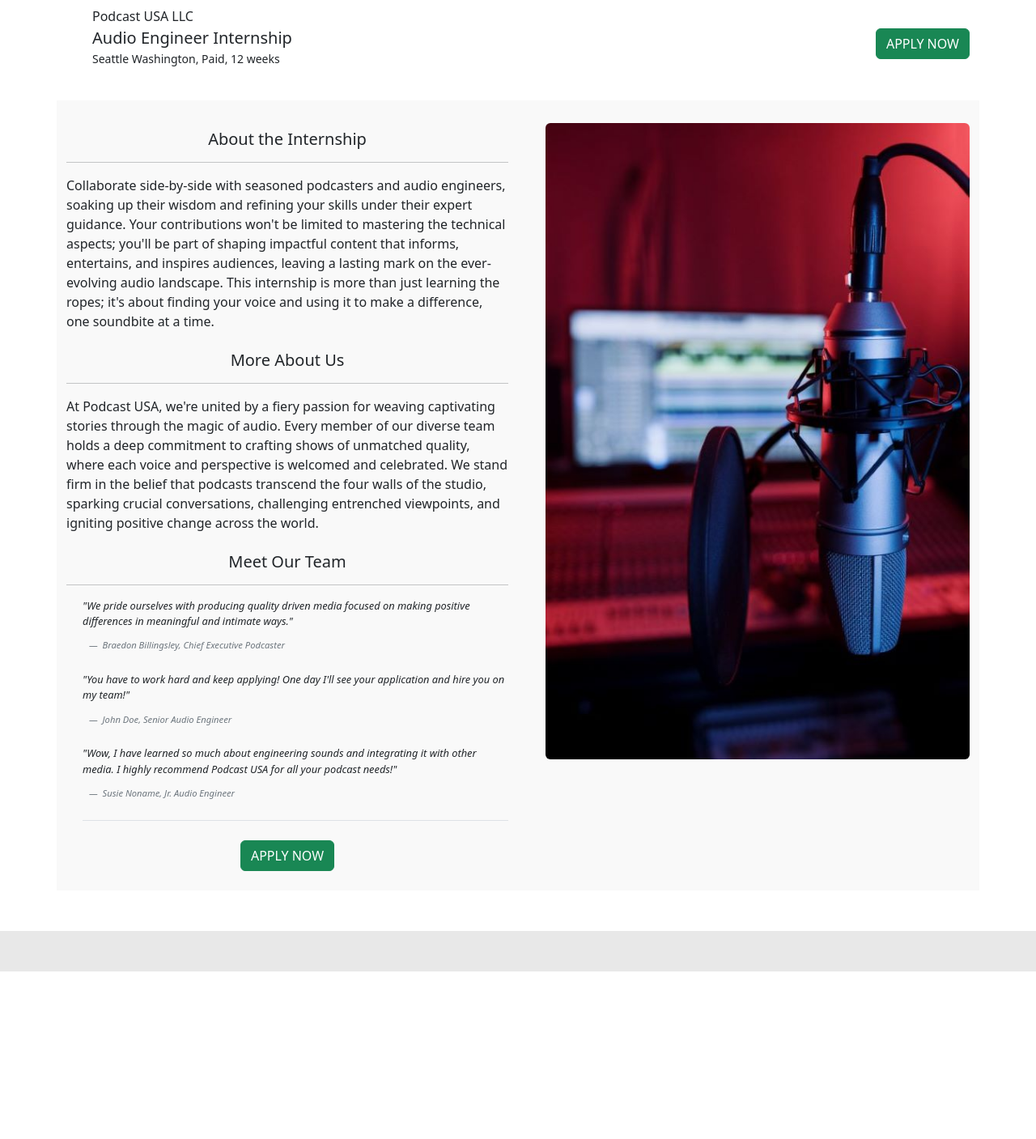
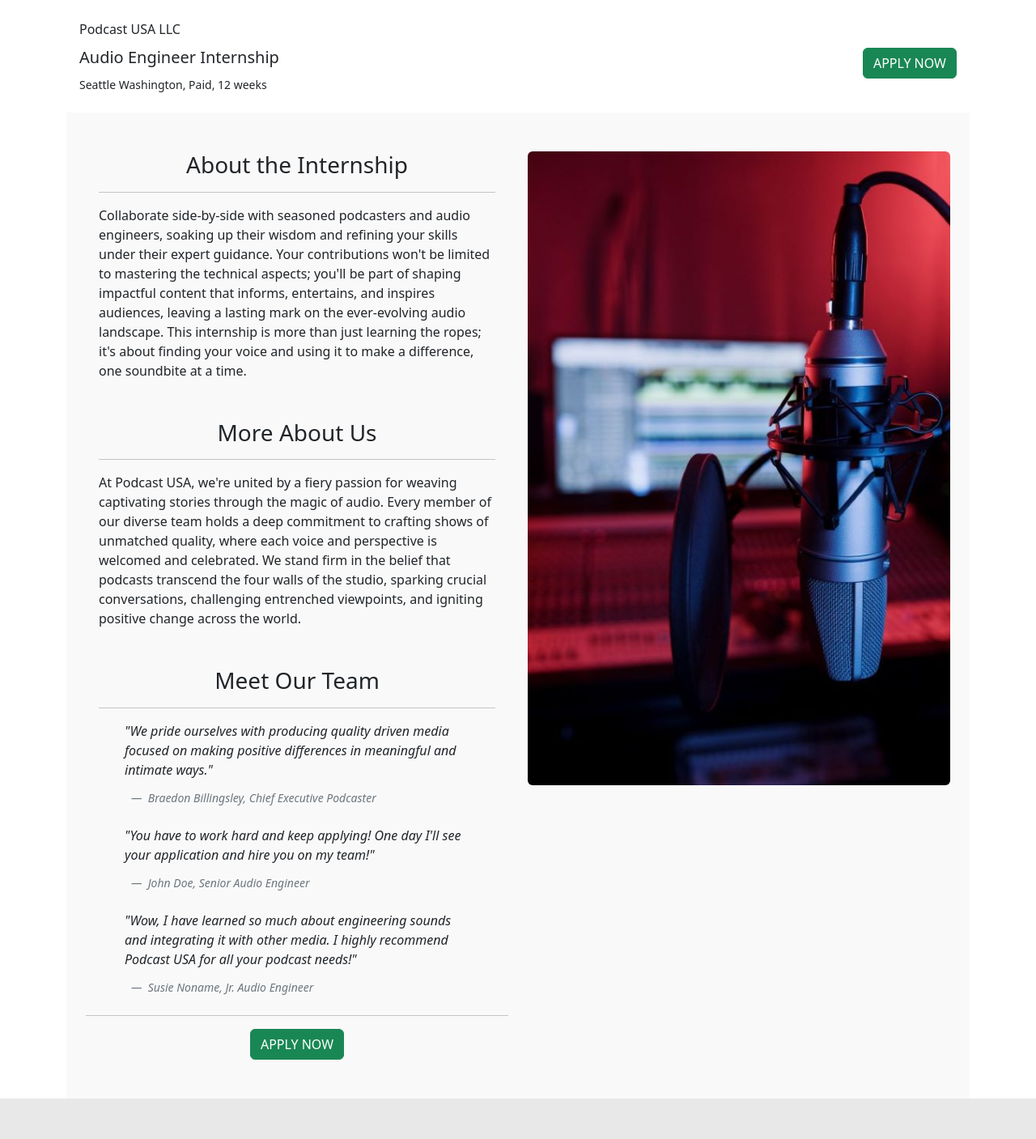
Before and after one commit to braedonbillingsley/application, a PHP site: page /views/home.html in a window 1280 px wide. Shown: the whole page at 81% size. Before the commit the page ends 1200 px from the top, so only its background shows below. Run offline with PHP 8.4, Linux system fonts and the light colour scheme.

Commit message:
Fixed styling and html for home page, added links and <hr> tags

```diff
--- a/styles/styles.css
+++ b/styles/styles.css
@@ -1,21 +1,14 @@
-header {
-    height: 100px;
+nav {
     background-color: #FFFFFF;
+}
+
+p {
+    font-size: 1rem;
 }
 
 .anchor {
     color: inherit;
     text-decoration: none;
-    list-style: none;
-}
-
-.indent {
-    margin-left: 20px;
-    margin-bottom: auto;
-    font-size: 0.8rem;
-    font-style: italic;
-    border-bottom: none;
-    border-top: none;
 }
 
 .copyright {
@@ -27,18 +20,7 @@ header {
     width: 100%;
 }
 
-.cover-image {
-    width: 524px;
-    float: right;
-}
-
-
-p {
-    font-size: 1rem;
-}
-
 .main {
     background-color: #F9F9F9;
     padding-top: 4px;
-    margin-bottom: 50px;
 }
--- a/views/home.html
+++ b/views/home.html
@@ -8,38 +8,35 @@
     <title>Podcast USA | Audio Engineer</title>
 </head>
 <body>
-<header class="w-100 mw-100 mb-4">
 <div class="container">
     <nav class="navbar">
-            <ul>
-                <li class="nav-item list-unstyled">
-                    <a href="https://bbillingsley.greenriverdev.com/328/application/" class="fs-6 mb-2 anchor">Podcast USA LLC</a>
+        <ul class="m-3 mb-0 p-0">
+            <li class="nav-item list-unstyled mb-2">
+                <a href="https://bbillingsley.greenriverdev.com/328/application/" class="fs-6 anchor">Podcast USA LLC</a>
+            </li>
+            <li class="nav-item list-unstyled mb-2">
+                <a href="https://bbillingsley.greenriverdev.com/328/application/" class="fs-5 anchor">Audio Engineer Internship</a>
             </li>
             <li class="nav-item list-unstyled">
-                    <a href="https://bbillingsley.greenriverdev.com/328/application/" class="fs-5 mb-2 anchor">Audio Engineer Internship</a>
-                </li>
-                <li class="nav-item list-unstyled">
-                    <p class="small mb-0">Seattle Washington, Paid, 12 weeks</p>
+                <p class="small">Seattle Washington, Paid, 12 weeks</p>
             </li>
         </ul>
-            <ul class="navbar-nav ms-auto">
-                <li class="nav-item">
+        <ul class="m-3 mb-0 p-0">
+            <li class="nav-item list-unstyled">
                 <a class="btn btn-success" href="info">
                     APPLY NOW
                 </a>
             </li>
         </ul>
     </nav>
-    </div>
-</header>
-<div class="container main">
+    <div class="main p-4">
         <div class="row mt-4">
-        <div class="col-md-6">
-            <div>
-                <h5 class="p-2 text-center">
+            <div class="col-lg-6 ">
+                <div class="m-3 mt-0">
+                    <h3 class="text-center fw-normal">
                         About the Internship
-                </h5>
-                <hr class="mt-1">
+                    </h3>
+                    <hr class="mt-3">
                     <p>
                         Collaborate side-by-side with seasoned podcasters and audio engineers, soaking up their wisdom and
                         refining your skills under their expert guidance. Your contributions won't be limited to mastering
@@ -47,8 +44,8 @@
                         audiences, leaving a lasting mark on the ever-evolving audio landscape. This internship is more than just
                         learning the ropes; it's about finding your voice and using it to make a difference, one soundbite at a time.
                     </p>
-                <h5 class="p-2 text-center">More About Us</h5>
-                <hr class="mt-1">
+                    <h3 class="text-center fw-normal mt-5">More About Us</h3>
+                    <hr class="mt-3">
                     <p>
                         At Podcast USA, we're united by a fiery passion for weaving captivating stories through the magic of audio.
                         Every member of our diverse team holds a deep commitment to crafting shows of unmatched quality, where each
@@ -56,36 +53,40 @@
                         four walls of the studio, sparking crucial conversations, challenging entrenched viewpoints, and igniting
                         positive change across the world.
                     </p>
-                <h5 class="p-2 text-center">Meet Our Team</h5>
-                <hr class="mt-1">
-                <blockquote class="indent">
+                    <h3 class="text-center fw-normal mt-5">Meet Our Team</h3>
+                    <hr class="mt-3">
+                </div>
+                <div class="m-5 mb-0 mt-0">
+                    <blockquote class="fst-italic">
                         "We pride ourselves with producing quality driven media focused on making positive differences in meaningful
                         and intimate ways."
                         <footer class="blockquote-footer p-2 mt-1">
                             Braedon Billingsley, Chief Executive Podcaster
                         </footer>
                     </blockquote>
-                <blockquote class="indent">
+                    <blockquote class="fst-italic">
                         "You have to work hard and keep applying! One day I'll see your application and hire you on my team!"
                         <footer class="blockquote-footer p-2 mt-1">
                             John Doe, Senior Audio Engineer
                         </footer>
                     </blockquote>
-                <blockquote class="indent border-bottom">
+                    <blockquote class="fst-italic">
                         "Wow, I have learned so much about engineering sounds and integrating it with other media. I highly recommend Podcast USA for all your podcast needs!"
                         <footer class="blockquote-footer p-2 mt-1">
                             Susie Noname, Jr. Audio Engineer
                         </footer>
                     </blockquote>
-                <div class="text-center mt-4 mb-4">
+                </div>
+                <div class="text-center mb-4">
+                    <hr>
                     <a href="info" class="btn btn-success">
                         APPLY NOW
                     </a>
                 </div>
             </div>
+            <div class="col-lg-6 text-center">
+                <img class="img-fluid rounded" src="./images/close-up-microphone-pop-filter.jpg" alt="Close up of a microphone pop filter positioned on the right side of the page.">
             </div>
-        <div class="col-md-6">
-            <img class="cover-image rounded" src="./images/close-up-microphone-pop-filter.jpg" alt="Close up of a microphone pop filter positioned on the right side of the page.">
         </div>
     </div>
 </div>
```
Lines whose indentation alone changed are shown as unchanged.
